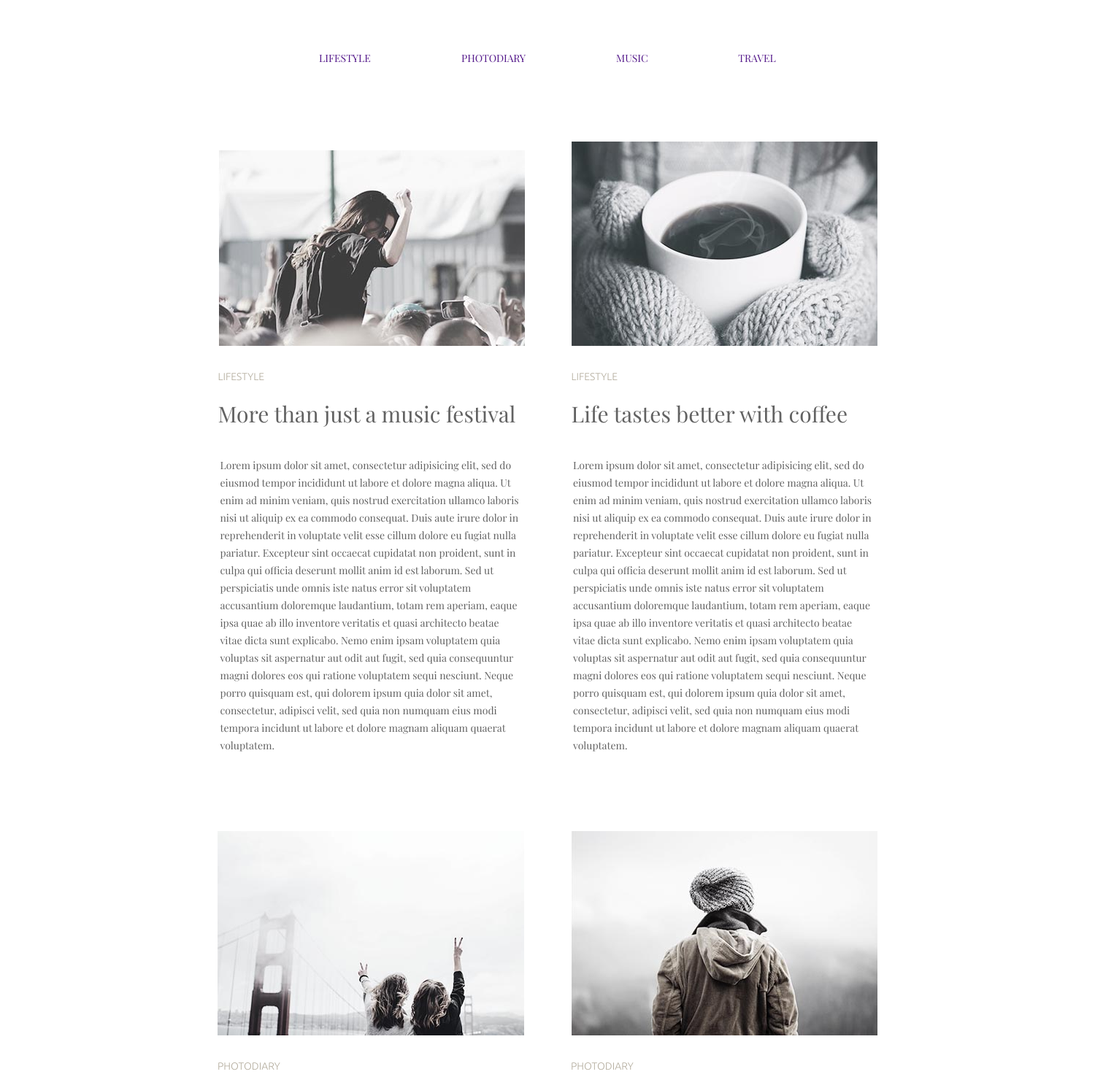
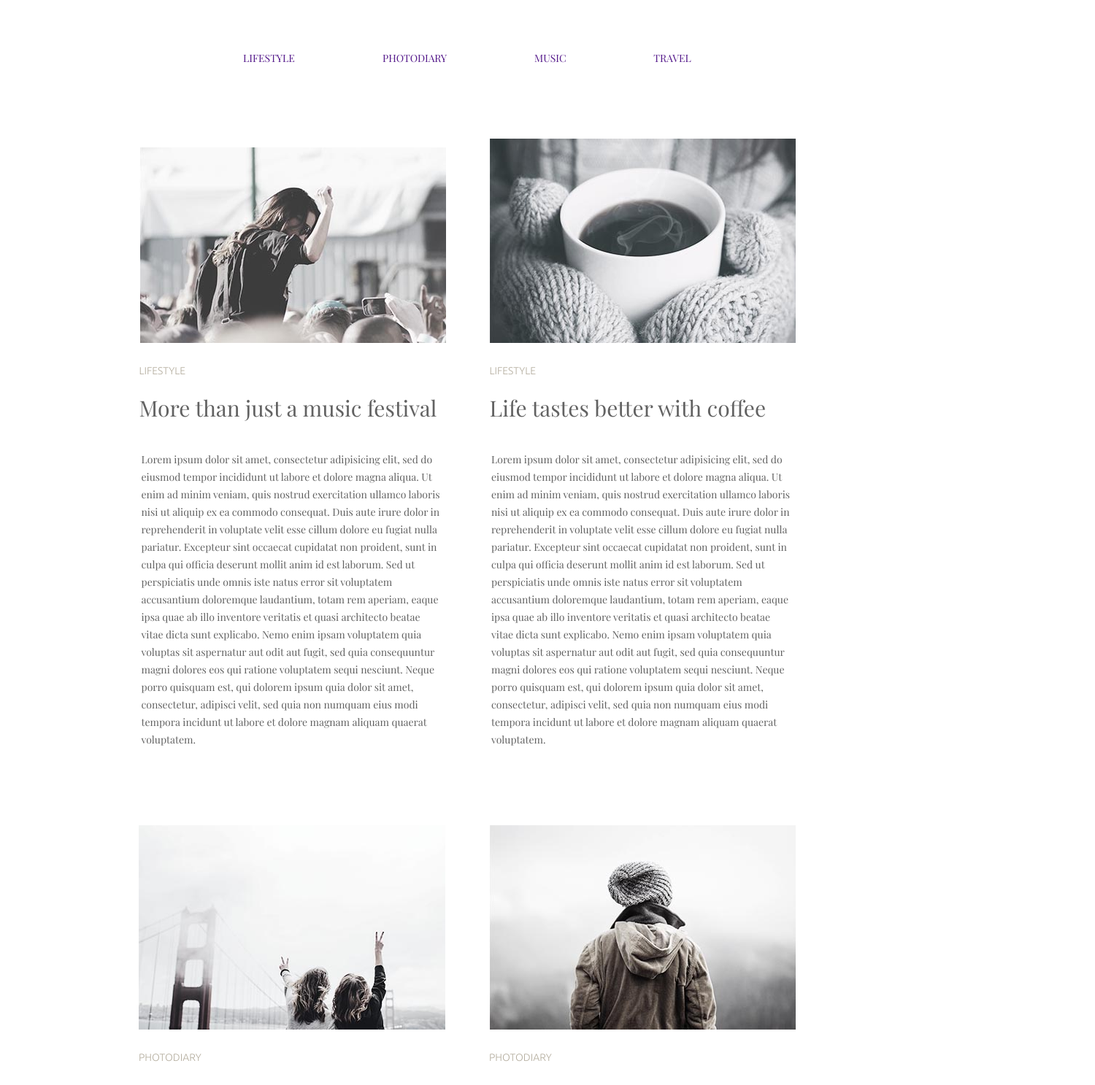
Before and after one commit to IvanPustovit/goit-fe-course, a plain HTML site: page html-css/Module_03/index.html in a window 1280 px wide. Shown: the top 1487 px of the page at 73% size, 1500 px wide, since content can reach past the window. Drawn offline with nearby package versions, Linux system fonts and the light colour scheme.

Commit message:
homework_3_2

```diff
--- a/html-css/Module_03/css/styles3.css
+++ b/html-css/Module_03/css/styles3.css
@@ -3,31 +3,33 @@
     padding: 0;
 }
 html{
-    text-align: center;
+    box-sizing: border-box;
 }
-body{
-    width: 1200px;
-    padding-left: 150px;
-    padding-right: 150px;
-}
+
+main{
+    width: 900px;
+    margin: 0 auto;
+    }
 
 header{
     text-align: center;
     padding-top: 68px;
-
-}
+    font-size: 0;
+    }
 a{
     text-decoration: none
 }
 .header li{
     display: inline-block;
 }
+.content{
+    font-size: 0;
+}
 section{
     text-align: center;
     }
 .content article {
     display: inline-block;
-
 }
 
 .content_1 {
@@ -40,9 +42,7 @@ section{
 .content_5 {
     margin-right: 60px;
 }
-/* .image {
-    margin-bottom: 30px;
-} */
+
 .image{
     padding-top: 105px;
 }
@@ -58,7 +58,6 @@ padding-top: 41px;
     text-transform: uppercase;
     line-height: 1.714;
     text-align: center;
-    /* position: absolute; */
     left: 290.798px;
     top: 100.106px;
     width: 71px;
@@ -72,7 +71,6 @@ padding-top: 41px;
     text-transform: uppercase;
     line-height: 1.714;
     text-align: center;
-    /* position: absolute; */
     left: 491.2px;
     top: 100.106px;
     width: 88px;
@@ -87,7 +85,6 @@ padding-top: 41px;
     text-transform: uppercase;
     line-height: 1.714;
     text-align: center;
-    /* position: absolute; */
     left: 661.212px;
     top: 100.106px;
     width: 43px;
@@ -102,7 +99,6 @@ padding-top: 41px;
     text-transform: uppercase;
     line-height: 1.714;
     text-align: center;
-    /* position: absolute; */
     left: 802.316px;
     top: 100.106px;
     width: 52px;
@@ -110,13 +106,12 @@ padding-top: 41px;
     z-index: 67;
     margin-left: 120px;
 }
-.Lifestyle {
+.lifestyle-content {
     font-size: 14px;
     font-family: "Ubuntu";
     color: rgb(180, 173, 158);
     text-transform: uppercase;
     line-height: 1.2;
-    /* position: absolute; */
     left: 150px;
     top: 501.149px;
     width: 63px;
@@ -125,13 +120,12 @@ padding-top: 41px;
     margin-bottom: 30px;
     margin-top: 30px;
 }
-.Photodiary {
+.photodiary-content {
     font-size: 14px;
     font-family: "Ubuntu";
     color: rgb(180, 173, 158);
     text-transform: uppercase;
     line-height: 1.2;
-    /* position: absolute; */
     left: 150px;
     top: 1111.149px;
     width: 85px;
@@ -148,17 +142,7 @@ padding-top: 41px;
     line-height: 1.2;
     width: 414px;
     text-align: left;
-    /* left: 149.369px;
-    top: 540.317px;
-    width: 421px;
-    height: 30px;
-    z-index: 58;
-    margin-bottom: 30px;
-    margin-top: 30px;
-    text-align: left; */
-
-
-}
+    }
 
 
 .text {
@@ -169,26 +153,24 @@ padding-top: 41px;
     line-height: 1.714;
     text-align: left;
     margin: 0;
-    /* position: absolute;
-    left: 149.072px;
-    top: 629.179px; */
     width: 414px;
     height: auto;
     z-index: 57;
 }
+
 button {
     font-size: 20px;
     font-family: "Playfair Display";
     color: rgb(98, 98, 98);
     line-height: 1.2;
-    /* position: absolute;
-    left: 540.549px;
-    top: 1967px;
-    z-index: 4; */
     padding: 22px 34px;
 }
-.button{
+button{
     text-align: center;
     margin-bottom: 70px;
     margin-top: 57px;
+    }
+
+button :hover{
+    color: aqua;
 }
--- a/html-css/Module_03/index.html
+++ b/html-css/Module_03/index.html
@@ -9,6 +9,7 @@
     <link href="https://fonts.googleapis.com/css?family=Playfair+Display|Ubuntu:300&display=swap" rel="stylesheet">
 </head>
 <body>
+    <main>
     <header>
         <nav>
         <ul class="header">
@@ -23,45 +24,45 @@
     <Section class="content">
         <article class="content_1">
             <img class="image" src="img/homework-031.jpg" alt="foto">
-            <p class="Lifestyle">Lifestyle</p>
+            <p class="lifestyle-content">Lifestyle</p>
             <p class="title">More than just a music festival</p>
             <p class="text">Lorem ipsum dolor sit amet, consectetur adipisicing elit, sed do eiusmod tempor incididunt ut labore et dolore magna aliqua. Ut enim ad minim veniam, quis nostrud exercitation ullamco laboris nisi ut aliquip ex ea commodo consequat. Duis aute irure dolor in reprehenderit in voluptate velit esse cillum dolore eu fugiat nulla pariatur. Excepteur sint occaecat cupidatat non proident, sunt in culpa qui officia deserunt mollit anim id est laborum. Sed ut perspiciatis unde omnis iste natus error sit voluptatem accusantium doloremque laudantium, totam rem aperiam, eaque ipsa quae ab illo inventore veritatis et quasi architecto beatae vitae dicta sunt explicabo. Nemo enim ipsam voluptatem quia voluptas sit aspernatur aut odit aut fugit, sed quia consequuntur magni dolores eos qui ratione voluptatem sequi nesciunt. Neque porro quisquam est, qui dolorem ipsum quia dolor sit amet, consectetur, adipisci velit, sed quia non numquam eius modi tempora incidunt ut labore et dolore magnam aliquam quaerat voluptatem.
             </p>
         </article>
         <article class="content_2">
             <img class="image" src="img/homework-032.jpg" alt="">
-            <p class="Lifestyle">Lifestyle</p>
+            <p class="lifestyle-content">Lifestyle</p>
             <p class="title">Life tastes better with coffee</p>
             <p class="text">Lorem ipsum dolor sit amet, consectetur adipisicing elit, sed do eiusmod tempor incididunt ut labore et dolore magna aliqua. Ut enim ad minim veniam, quis nostrud exercitation ullamco laboris nisi ut aliquip ex ea commodo consequat. Duis aute irure dolor in reprehenderit in voluptate velit esse cillum dolore eu fugiat nulla pariatur. Excepteur sint occaecat cupidatat non proident, sunt in culpa qui officia deserunt mollit anim id est laborum. Sed ut perspiciatis unde omnis iste natus error sit voluptatem accusantium doloremque laudantium, totam rem aperiam, eaque ipsa quae ab illo inventore veritatis et quasi architecto beatae vitae dicta sunt explicabo. Nemo enim ipsam voluptatem quia voluptas sit aspernatur aut odit aut fugit, sed quia consequuntur magni dolores eos qui ratione voluptatem sequi nesciunt. Neque porro quisquam est, qui dolorem ipsum quia dolor sit amet, consectetur, adipisci velit, sed quia non numquam eius modi tempora incidunt ut labore et dolore magnam aliquam quaerat voluptatem.</p>
         </article>
         <article class="content_3">
             <img class="image" src="img/homework-033.jpg" alt="">
-            <p class="Photodiary">photodiary</p>
+            <p class="photodiary-content">photodiary</p>
             <p class="title">American dream</p>
             <p class="text">Lorem ipsum dolor sit amet, consectetur adipisicing elit, sed do eiusmod tempor incididunt ut labore et dolore magna aliqua. Ut enim ad minim veniam, quis nostrud exercitation ullamco laboris nisi ut aliquip ex ea commodo consequat. Duis aute irure dolor in reprehenderit in voluptate velit esse cillum dolore eu fugiat nulla pariatur. Excepteur sint occaecat cupidatat non proident, sunt in culpa qui officia deserunt mollit anim id est laborum. Sed ut perspiciatis unde omnis iste natus error sit voluptatem accusantium doloremque laudantium, totam rem aperiam, eaque ipsa quae ab illo inventore veritatis et quasi architecto beatae vitae dicta sunt explicabo. Nemo enim ipsam voluptatem quia voluptas sit aspernatur aut odit aut fugit, sed quia consequuntur magni dolores eos qui ratione voluptatem sequi nesciunt. Neque porro quisquam est, qui dolorem ipsum quia dolor sit amet, consectetur, adipisci velit, sed quia non numquam eius modi tempora incidunt ut labore et dolore magnam aliquam quaerat voluptatem.</p>
         </article>
         <article class="content_4">
             <img class="image" src="img/homework-034.jpg" alt="">
-            <p class="Photodiary">photodiary</p>
+            <p class="photodiary-content">photodiary</p>
             <p class="title">A day exploring the Alps</p>
             <p class="text">Lorem ipsum dolor sit amet, consectetur adipisicing elit, sed do eiusmod tempor incididunt ut labore et dolore magna aliqua. Ut enim ad minim veniam, quis nostrud exercitation ullamco laboris nisi ut aliquip ex ea commodo consequat. Duis aute irure dolor in reprehenderit in voluptate velit esse cillum dolore eu fugiat nulla pariatur. Excepteur sint occaecat cupidatat non proident, sunt in culpa qui officia deserunt mollit anim id est laborum. Sed ut perspiciatis unde omnis iste natus error sit voluptatem accusantium doloremque laudantium, totam rem aperiam, eaque ipsa quae ab illo inventore veritatis et quasi architecto beatae vitae dicta sunt explicabo. Nemo enim ipsam voluptatem quia voluptas sit aspernatur aut odit aut fugit, sed quia consequuntur magni dolores eos qui ratione voluptatem sequi nesciunt. Neque porro quisquam est, qui dolorem ipsum quia dolor sit amet, consectetur, adipisci velit, sed quia non numquam eius modi tempora incidunt ut labore et dolore magnam aliquam quaerat voluptatem.</p>
         </article>
         <article class="content_5">
             <img class="image" src="img/homework-035.jpg" alt="">
-            <p class="Lifestyle">Lifestyle</p>
+            <p class="lifestyle-content">Lifestyle</p>
             <p class="title">Top 10 song for running</p>
             <p class="text">Lorem ipsum dolor sit amet, consectetur adipisicing elit, sed do eiusmod tempor incididunt ut labore et dolore magna aliqua. Ut enim ad minim veniam, quis nostrud exercitation ullamco laboris nisi ut aliquip ex ea commodo consequat. Duis aute irure dolor in reprehenderit in voluptate velit esse cillum dolore eu fugiat nulla pariatur. Excepteur sint occaecat cupidatat non proident, sunt in culpa qui officia deserunt mollit anim id est laborum. Sed ut perspiciatis unde omnis iste natus error sit voluptatem accusantium doloremque laudantium, totam rem aperiam, eaque ipsa quae ab illo inventore veritatis et quasi architecto beatae vitae dicta sunt explicabo. Nemo enim ipsam voluptatem quia voluptas sit aspernatur aut odit aut fugit, sed quia consequuntur magni dolores eos qui ratione voluptatem sequi nesciunt. Neque porro quisquam est, qui dolorem ipsum quia dolor sit amet, consectetur, adipisci velit, sed quia non numquam eius modi tempora incidunt ut labore et dolore magnam aliquam quaerat voluptatem.</p>
         </article>
         <article class="content_6">
             <img class="image" src="img/homework-036.jpg" alt="">
-            <p class="Lifestyle">Lifestyle</p>
+            <p class="lifestyle-content">Lifestyle</p>
             <p class="title">Cold winter days</p>
             <p class="text">Lorem ipsum dolor sit amet, consectetur adipisicing elit, sed do eiusmod tempor incididunt ut labore et dolore magna aliqua. Ut enim ad minim veniam, quis nostrud exercitation ullamco laboris nisi ut aliquip ex ea commodo consequat. Duis aute irure dolor in reprehenderit in voluptate velit esse cillum dolore eu fugiat nulla pariatur. Excepteur sint occaecat cupidatat non proident, sunt in culpa qui officia deserunt mollit anim id est laborum. Sed ut perspiciatis unde omnis iste natus error sit voluptatem accusantium doloremque laudantium, totam rem aperiam, eaque ipsa quae ab illo inventore veritatis et quasi architecto beatae vitae dicta sunt explicabo. Nemo enim ipsam voluptatem quia voluptas sit aspernatur aut odit aut fugit, sed quia consequuntur magni dolores eos qui ratione voluptatem sequi nesciunt. Neque porro quisquam est, qui dolorem ipsum quia dolor sit amet, consectetur, adipisci velit, sed quia non numquam eius modi tempora incidunt ut labore et dolore magnam aliquam quaerat voluptatem.</p>
         </article>
-    <div class="button">
+
         <button>Load more</button>
-    </div>
+
     </Section>
-
+     </main>
 </body>
 </html>
```
